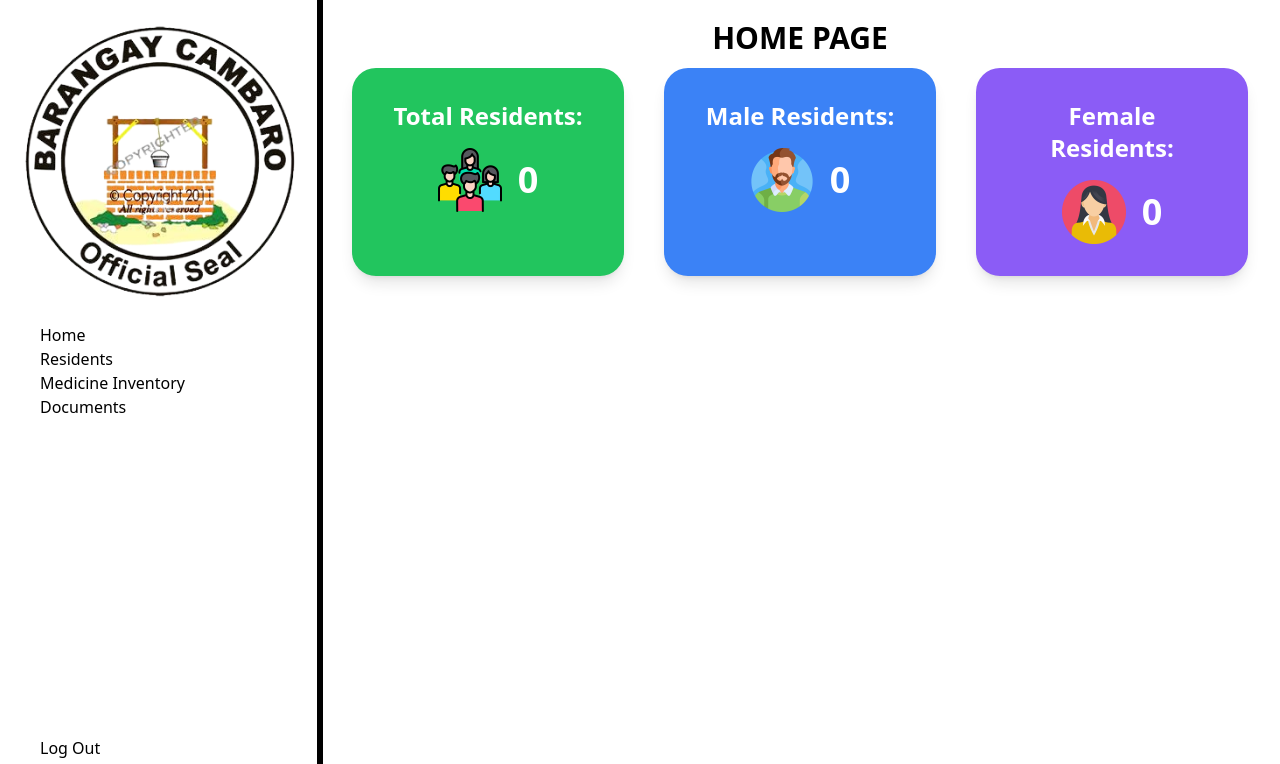
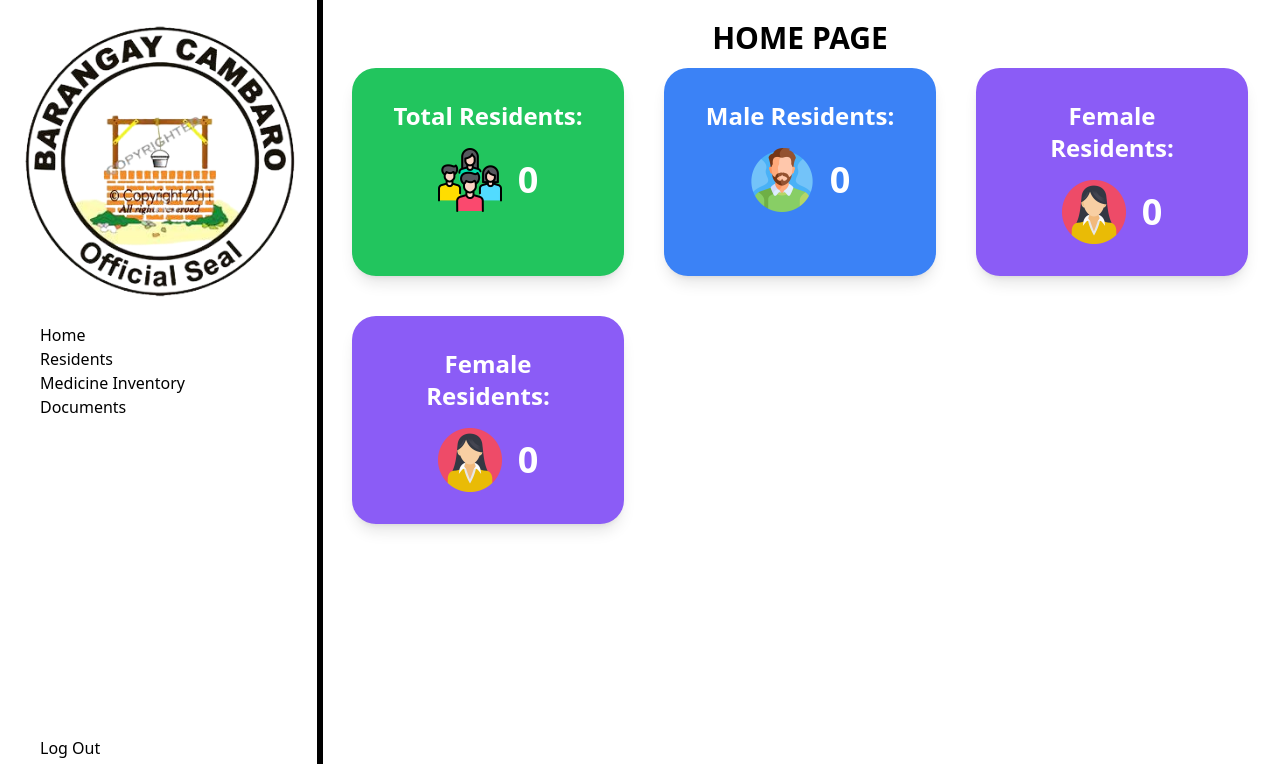
Before and after one commit to Rhainer13/DBMS-Project, a Django app: page / in a window 1280 px wide. Shown: the top 764 px of the page. Run offline with Django 5.2, Linux system fonts and the light colour scheme; data that the repository does not hold is empty; some libraries are stand-ins or nearby versions.

Commit message:
html changes
-restricts updating when duplicate entry exists

```diff
--- a/core/app1/templates/app1/index.html
+++ b/core/app1/templates/app1/index.html
@@ -52,5 +52,19 @@
         </div>
     </div>
 
+    <div class="bg-violet-500 text-center rounded-3xl p-8 shadow-lg">
+        <h2 class="text-2xl font-bold text-white mb-4">
+            Female Residents:
+        </h2>
+
+        <div class="flex justify-center items-center space-x-4">
+            <div>
+                <img src="{% static 'images/woman.png' %}" class="w-16 h-16" alt="Total Population">
+            </div>
+            <div class="text-4xl font-semibold text-white">
+                {{ female_residents }}
+            </div>
+        </div>
+    </div>
 </div>
 {% endblock content %}
--- a/core/app1/templates/app1/residents.html
+++ b/core/app1/templates/app1/residents.html
@@ -30,7 +30,7 @@
 
     <!-- resident list -->
     <div class="pt-5">
-        <div class="grid grid-cols-8 mb-5 font-bold">
+        <div class="grid grid-cols-8 mb-5 font-bold border-b border-gray-300 pb-3">
             <div>First Name</div>
             <div>Middle Name</div>
             <div>Last Name</div>
@@ -41,11 +41,11 @@
             <div class="text-center">Actions</div>
         </div>
 
-        <div class="grid grid-cols-8 resident-grid">
+        <div class="grid grid-cols-8 resident-grid gap-y-4">
             {% for resident in residents %}
+            <div>{{ resident.last_name|title }}</div>
             <div>{{ resident.first_name|title }}</div>
             <div>{{ resident.middle_name|title }}</div>
-            <div>{{ resident.last_name|title }}</div>
             <div>{{ resident.birth_date }}</div>
             <div>{{ resident.gender }}</div>
             <div>{{ resident.purok }}</div>
--- a/core/app1/views.py
+++ b/core/app1/views.py
@@ -67,9 +67,21 @@ def update_resident(request, pk):
     if request.method == 'POST':
         form = ResidentForm(request.POST, instance=resident)
         if form.is_valid():
-            form.save()
-            return redirect('barangay-residents')
+            first_name = form.cleaned_data['first_name'].lower()
+            middle_name = form.cleaned_data['middle_name'].lower()
+            last_name = form.cleaned_data['last_name'].lower()
+            birth_date = form.cleaned_data['birth_date']
+            phone_number = form.cleaned_data['phone_number']
 
+            # Check for duplicate resident
+            if Resident.objects.filter(first_name=first_name, middle_name=middle_name, last_name=last_name, birth_date=birth_date).exclude(id=pk).exists():
+                messages.error(request, 'Resident with the same name and birth date already exists.')
+            elif Resident.objects.filter(phone_number=phone_number).exclude(id=pk).exists():
+                messages.error(request, 'Phone Number already exists.')
+            else:
+                form.save()
+                messages.success(request, f'Resident {first_name.capitalize()} {last_name.capitalize()} has been updated successfully.')
+                return redirect('barangay-residents')
     context = {
         'form':form,
     }
```
Also changed, not shown: core/app1/templates/app1/update-resident.html (+26 -0 lines).
